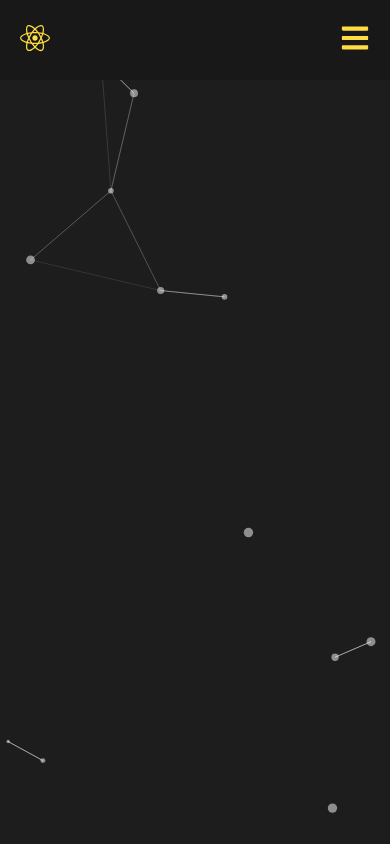
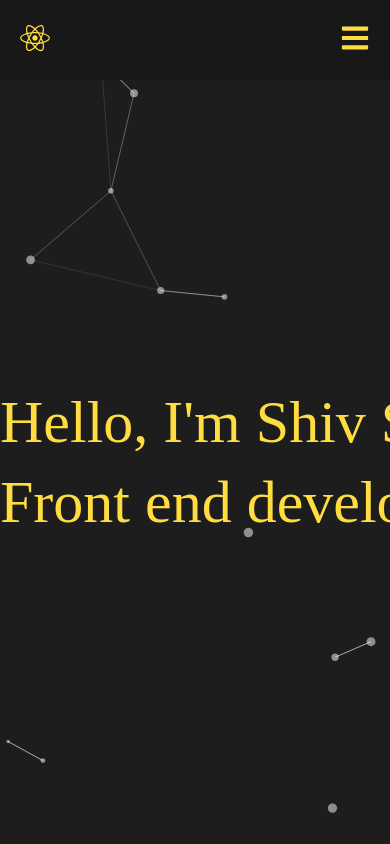
Before and after one commit to ShivSPGupta/WelcomeToMyPortfolio, a React (Create React App) app: page / in a window 390 px wide. Built offline with nearby package versions, Linux system fonts and the light colour scheme.

Commit message:
first-commit

```diff
--- a/src/App.css
+++ /dev/null
@@ -1,38 +0,0 @@
-.App {
-  text-align: center;
-}
-
-.App-logo {
-  height: 40vmin;
-  pointer-events: none;
-}
-
-@media (prefers-reduced-motion: no-preference) {
-  .App-logo {
-    animation: App-logo-spin infinite 20s linear;
-  }
-}
-
-.App-header {
-  background-color: #282c34;
-  min-height: 100vh;
-  display: flex;
-  flex-direction: column;
-  align-items: center;
-  justify-content: center;
-  font-size: calc(10px + 2vmin);
-  color: white;
-}
-
-.App-link {
-  color: #61dafb;
-}
-
-@keyframes App-logo-spin {
-  from {
-    transform: rotate(0deg);
-  }
-  to {
-    transform: rotate(360deg);
-  }
-}
--- a/src/App.js
+++ b/src/App.js
@@ -1,5 +1,5 @@
-import './App.css';
-import {Routes, Route} from 'react-router-dom';
+import './App.scss';
+import { Routes, Route, useLocation } from 'react-router-dom';
 import Home from './containers/home';
 import About from './containers/about';
 import Contact from './containers/contact';
@@ -11,21 +11,35 @@
 import { loadFull } from 'tsparticles';
 import particles from './utils/particles';
 
+
 function App() {
+
+  const location = useLocation();
+  console.log(location);
 
   const handleInit = async (main)=>{
     await loadFull(main)
   }
+
+  const renderParticleJsInHomePage = location.pathname === "/";
+
   return (
     <div className="App">
     {/* particles js */}
-    <Particles id='particles' options={particles} init={handleInit}/>
+
+    {
+      renderParticleJsInHomePage &&
+      <Particles id='particles' options={particles} init={handleInit}/>
+    }
+
 
     {/* navbar */}
     <Navbar/>
 
     {/* main page content */}
-      <Routes>
+
+    <div className='App__main-page-content'>
+    <Routes>
       <Route index path='/' element={<Home/>}/>
       <Route path='/about' element={<About/>}/>
       <Route path='/contact' element={<Contact/>}/>
@@ -34,6 +48,8 @@
       <Route path='/skills' element={<Skills/>}/>
       </Routes>
     </div>
+
+    </div>
   );
 }
 
--- /dev/null
+++ b/src/App.scss
@@ -0,0 +1,7 @@
+.App{
+  height: 100%;
+
+  &__main-page-content{
+    height: calc(100% - 80px);
+  }
+}
--- a/src/containers/home/index.jsx
+++ b/src/containers/home/index.jsx
@@ -1,10 +1,18 @@
 import React from 'react';
+import './styles.scss';
 
 const Home=()=>{
     return(
-        <div>
-            Home Page
+        <section id='home' className='home'>
+        <div className='home__text-wrapper'>
+            <h1>
+                Hello, I'm Shiv Shankar
+                <br/>
+                Front end developer
+            </h1>
         </div>
+
+        </section>
     )
 }
 
--- a/src/containers/home/styles.scss
+++ b/src/containers/home/styles.scss
@@ -0,0 +1,63 @@
+.home {
+    position: relative;
+    height: 100%;
+    display: flex;
+    justify-content: center;
+    align-content: center;
+    flex-direction: column;
+
+    &__text-wrapper{
+        display: flex;
+        justify-content: center;
+
+        h1{
+            color: var(--yellow-theme-main-color);
+            margin: 0px;
+            font-weight: 500;
+            font-size: 8rem;
+            line-height: 10rem;
+            position: relative;
+            overflow: hidden;
+            white-space: nowrap;
+            animation: typingEffectAnimation 2.5s steps(30,end);
+        }
+    }
+}
+
+@media only screen and (max-width : 550px){
+
+    .home__text-wrapper h1{
+        font-size: 3rem;
+        line-height: 5rem;
+    }
+
+}
+
+@media only screen and (min-width : 551px) and (max-width : 768px){
+
+    .home__text-wrapper h1{
+        font-size: 4rem;
+        line-height: 6rem;
+    }
+
+}
+
+@media only screen and (max-width : 769px) and (max-width : 990px){
+
+    .home__text-wrapper h1{
+        font-size: 6rem;
+        line-height: 8rem;
+    }
+
+}
+
+
+@keyframes typingEffectAnimation {
+    from {
+        width: 0;
+    }
+
+    to {
+        width: 100%;
+    }
+}
```
